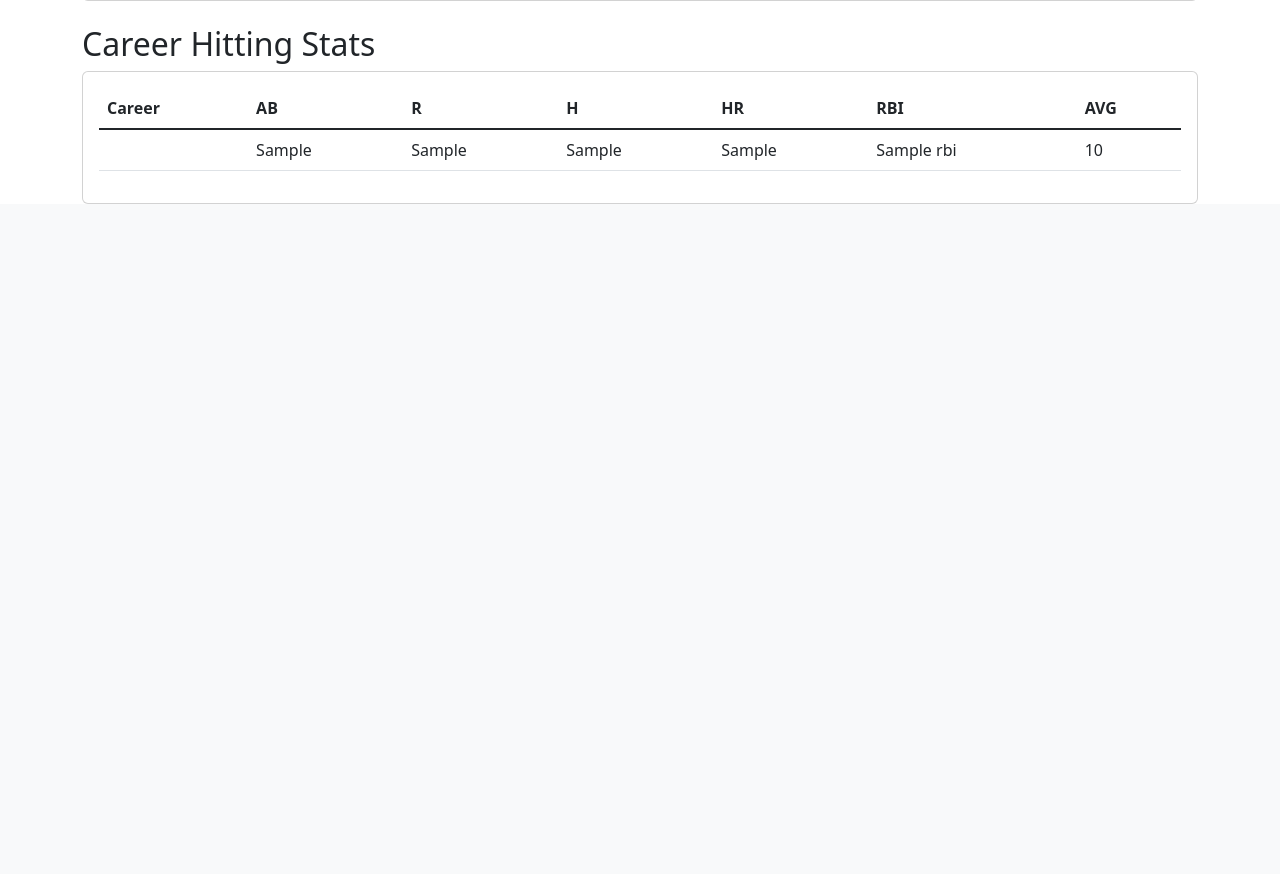
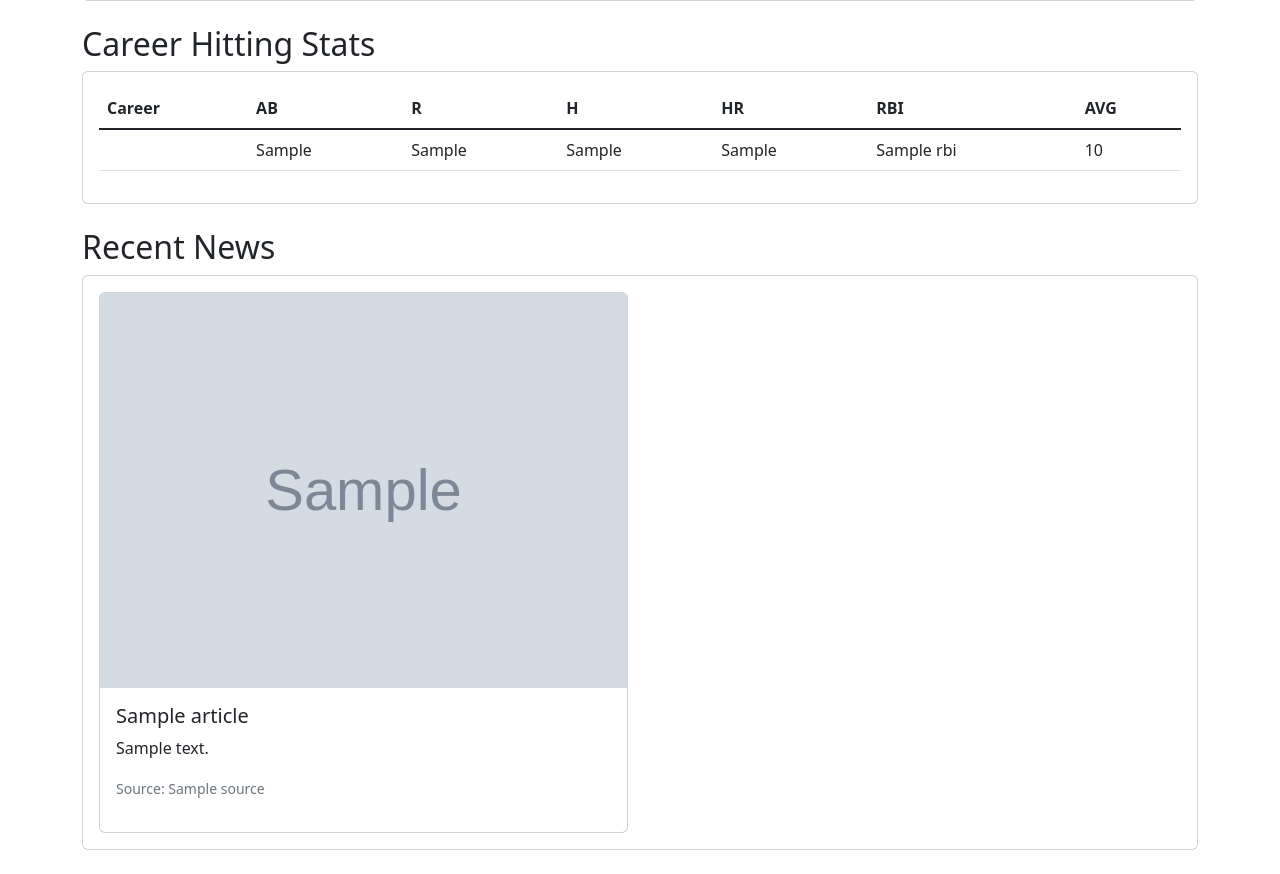
Before and after one commit to chctaylor/baseball, a Django app: page /player/1 in a window 1280 px wide. Shown: the part 625-1499 px from the top of the page. Before the commit the page ends 829 px from the top, so only its background shows below. Run offline with Django 4.2, Linux system fonts and the light colour scheme; grey boxes marked "Sample" are stand-in pictures; a database or web service that is not in the repository returns one stand-in record (values such as "Sample title"); data that the repository does not hold is empty; some libraries are stand-ins or nearby versions.

Commit message:
Added news articles for player page or message if no recent articles.

```diff
--- a/baseball/baseball/templates/baseball/player.html
+++ b/baseball/baseball/templates/baseball/player.html
@@ -241,6 +241,40 @@
                 </div>
             </div>
         {% endif %}
+        <br>
+        <div class="row">
+            <div class="col">
+                <h2>Recent News</h2>
+                <div class="card">
+                    <div class="card-body">
+                        {% if player_news.totalResults != 0 %}
+                            <div class="row row-cols-1 row-cols-md-2 g-4">
+                                <!-- Display articles -->
+                                {% for article in player_news.articles %}
+                                    <div class="col">
+                                        <div class="card mb-3 h-100" style="max-width: 540px;">
+                                            <img src="{{ article.urlToImage }}" class="card-img-top" alt="...">
+                                            <div class="card-body">
+                                                <h5 class="card-title"><a href="{{ article.url }}" style="text-decoration: none; color: inherit;">{{ article.title }}</a></h5>
+                                                <p class="card-text">{{ article.description }}</p>
+                                                {% if article.source.name == "ESPN" %}
+                                                    <a href="{{ article.url }}"><img src="http://a.espncdn.com/i/apis/attribution/espn-black_50.png"></a>
+                                                {% else %}
+                                                    <p class="card-text"><small class="text-muted">Source: {{ article.source.name }}</small></p>
+                                                {% endif %}
+                                            </div>
+                                        </div>
+                                    </div>
+                                {% endfor %}
+                            </div>
+                        {% else %}
+                            <h5>We apologize, but there are no recent articles for {{ player.name_display_first_last }}</h5>
+                        {% endif %}
+                    </div>
+                </div>
+            </div>
+        </div>
+        <br>
     </div>
 
     <script>
--- a/baseball/baseball/views.py
+++ b/baseball/baseball/views.py
@@ -12,7 +12,7 @@ def index(request):
 
     # Get 10 latest articles pertaining to MLB
     all_articles = newsapi.get_everything(
-        q='(baseball OR MLB) NOT (college OR betting OR soccer OR nascar OR wnba OR pga OR football OR tennis)',
+        q='(baseball OR MLB) NOT (college OR betting OR soccer OR nascar OR wnba OR pga OR football OR tennis OR golf)',
         domains='mlb.com, espn.com, foxsports.com, nbcsports.com, cbssports.com',
         sort_by='publishedAt',
         page_size=10
@@ -41,8 +41,14 @@ def player_view(request, pk):
     player_search_response = requests.request("GET", url_player_search, headers=headers, data=payload)
     json_player_search_response = player_search_response.json()
 
-    # Parse json response for player search to simplify HTML
-    player = json_player_search_response["search_player_all"]["queryResults"]["row"]
+    print(json_player_search_response["search_player_all"]["queryResults"]['totalSize'])
+
+    # Check and then Parse json response for player search to simplify HTML
+    if json_player_search_response["search_player_all"]["queryResults"]['totalSize'] == "0":
+        return HttpResponse("We apologize, but there seems to be no data for " + pk + " via the MLB API")
+    else:
+        player = json_player_search_response["search_player_all"]["queryResults"]["row"]
+
 
     # Search player info from MLB API via the player id
     player_id = json_player_search_response["search_player_all"]["queryResults"]["row"]["player_id"]
@@ -94,6 +100,20 @@ def player_view(request, pk):
         season_pitching_stats = json_season_pitching_response["sport_pitching_tm"]["queryResults"]["row"]
         career_pitching_stats = json_career_pitching_response["sport_career_pitching"]["queryResults"]["row"]
 
+    # Get 4 latest articles pertaining to MLB
+    url_player_news = "https://newsapi.org/v2/everything?domains=mlb.com, espn.com, foxsports.com, nbcsports.com, cbssports.com&sortBy=publishedAt&searchIn=title,description&pageSize=4&q=" + player["name_display_first_last"] + ""
+
+    payload={}
+    headers = {
+    'X-Api-Key': '093cee10911e400eb1a2c2d6e778e43c' # NEED TO HIDE MY API KEY
+    }
+
+    player_news_response = requests.request("GET", url_player_news, headers=headers, data=payload)
+    json_player_news_response = player_news_response.json()
+
+    # Simplify for HTML
+    player_news = json_player_news_response
+
 
     # Variables for HTML
     context = {
@@ -103,6 +123,7 @@ def player_view(request, pk):
         "career_hitting_stats": career_hitting_stats,
         "season_pitching_stats": season_pitching_stats,
         "career_pitching_stats": career_pitching_stats,
+        "player_news": player_news,
     }
 
     return render(request, "baseball/player.html", context)
```
